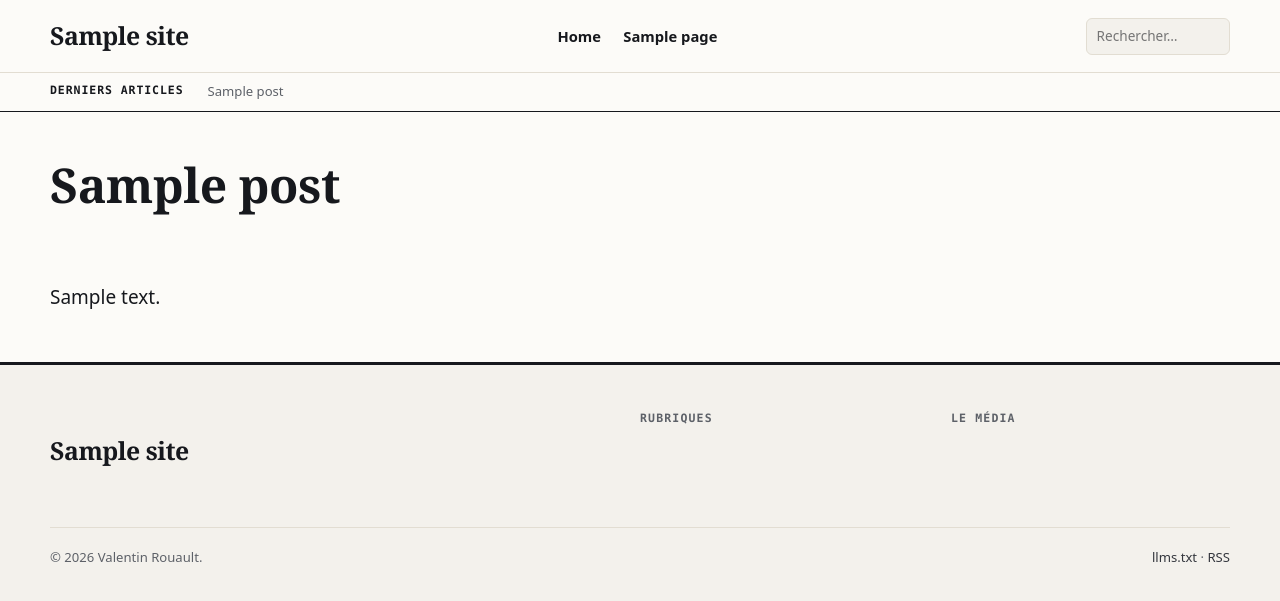
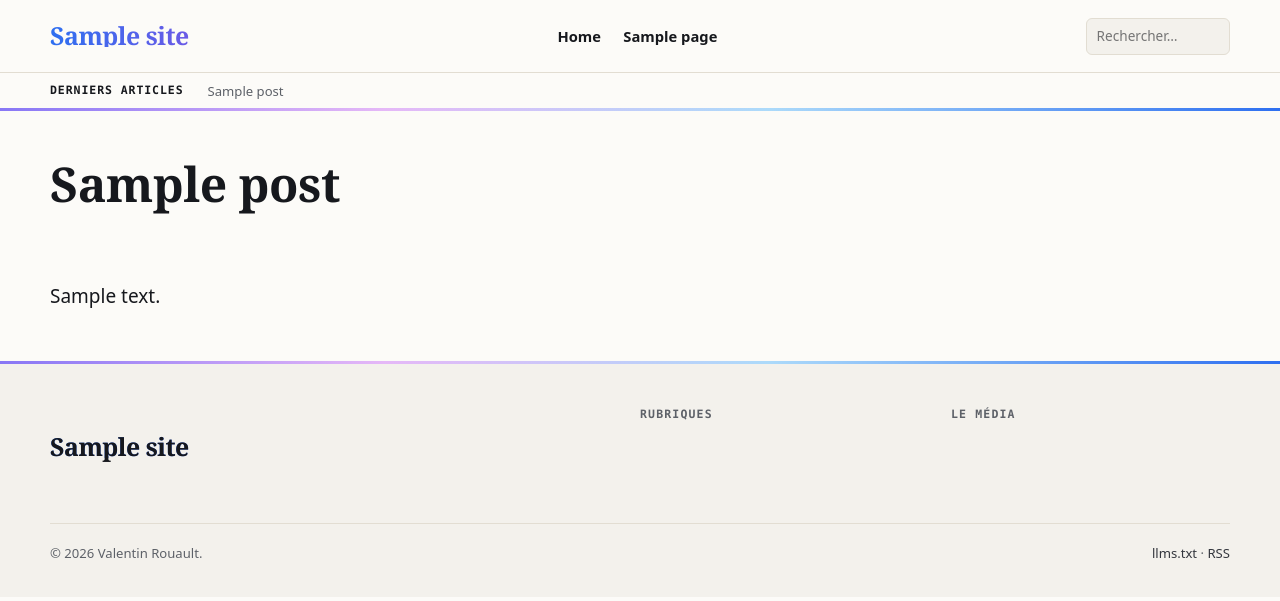
Before and after one commit to Lakunn/valentinrouault-media, a WordPress theme: template theme/vr-media/page.php in a window 1280 px wide. Shown: the top 601 px of the page. Run offline with PHP 8.4 and a stand-in for WordPress, Linux system fonts and the light colour scheme; the site name, menu and one post (Sample post) are stand-ins, and other content is empty.

Commit message:
Couleurs : dégradé growww (en-tête, bandeau, boutons, filets de titres, outils)
Co-Authored-By: Claude Opus 5.5 <noreply@anthropic.com>
Claude-Session: https://claude.ai/code/session_018ZQd7b9UArvTxKaKp5PCYz

```diff
--- a/theme/vr-media/style.css
+++ b/theme/vr-media/style.css
@@ -19,9 +19,9 @@ Text Domain: vr-media
   --ink-2: #33363d;
   --muted: #5d6168;
   --rule: #e2ddd2;
-  --accent: #c93a12;
+  --accent: #2f5fdc;
   --accent-ink: #ffffff;
-  --accent-soft: #fdeee7;
+  --accent-soft: #eef0ff;
   --serif: "Iowan Old Style", "Charter", "Bitstream Charter", "Sitka Text", Cambria, Georgia, serif;
   --sans: system-ui, -apple-system, "Segoe UI", Roboto, "Helvetica Neue", Arial, sans-serif;
   --mono: ui-monospace, "SFMono-Regular", Menlo, Consolas, "Liberation Mono", monospace;
@@ -126,7 +126,7 @@ hr { border: 0; border-top: 1px solid var(--rule); margin: 2.5rem 0; }
 @media (max-width: 760px) { .manifesto { grid-template-columns: 1fr; } }
 
 /* ---------- Newsletter ---------- */
-.newsletter { background: var(--accent-soft); color: var(--ink); border: 1px solid #f3cdbd; border-radius: var(--r); padding: 2rem; display: grid; grid-template-columns: 1.2fr 1fr; gap: 1.5rem; align-items: center; margin: 3rem 0; }
+.newsletter { background: var(--accent-soft); color: var(--ink); border: 1px solid #d9dcfb; border-radius: var(--r); padding: 2rem; display: grid; grid-template-columns: 1.2fr 1fr; gap: 1.5rem; align-items: center; margin: 3rem 0; }
 .newsletter h2 { color: var(--ink); font-size: 1.6rem; margin-bottom: .3rem; }
 .newsletter p { margin: 0; color: var(--ink-2); }
 .newsletter form { display: flex; gap: .5rem; flex-wrap: wrap; }
@@ -358,3 +358,41 @@ hr { border: 0; border-top: 1px solid var(--rule); margin: 2.5rem 0; }
 .vr-i-info { background: #e5effa; color: #1d4f86; } .vr-i-comp { background: #fff1d6; color: #7a5200; }
 .vr-i-achat { background: #e3f3e6; color: #1e6b2c; } .vr-i-local { background: #f3e5f5; color: #6a1b7a; }
 .vr-i-nav { background: #fdeee7; color: #9a2e0e; } .vr-i-mixte { background: var(--paper-2); color: var(--muted); }
+
+/* =========================================================================
+   Couleurs growww : dégradé violet → rose → ciel → bleu
+   ========================================================================= */
+:root {
+  --g-violet: #8877f5; --g-pink: #e5b8f7; --g-sky: #acdafa; --g-blue: #2e6ff0; --g-deep: #6a5ae6;
+  --grad: linear-gradient(90deg, #8877f5, #e5b8f7 30%, #acdafa 60%, #2e6ff0);
+  --grad-strong: linear-gradient(90deg, #2e6ff0, #6a5ae6);
+}
+.site-header { border-bottom: 0; position: relative; }
+.site-header::after { content: ""; position: absolute; left: 0; right: 0; bottom: 0; height: 3px; background: var(--grad); }
+.brand-name { background: var(--grad-strong); -webkit-background-clip: text; background-clip: text; color: transparent; }
+.brand:hover .brand-name { color: transparent; filter: brightness(1.1); }
+.btn { background: var(--grad-strong); box-shadow: 0 8px 24px -12px rgba(106,90,230,.7); }
+.btn:hover { filter: brightness(1.1); }
+.btn-ghost { background: transparent; box-shadow: none; }
+.kicker { color: var(--g-deep); }
+.read-progress { background: var(--grad); height: 4px; }
+
+/* Accueil : voile de couleur derrière le bandeau, texte inchangé (lisibilité) */
+.home-hero { background: linear-gradient(120deg, rgba(136,119,245,.20), rgba(229,184,247,.26) 32%, rgba(172,218,250,.32) 64%, rgba(46,111,240,.16)), var(--paper) !important; border-bottom: 0; }
+.home-hero .kicker, .hero-stats strong { background: var(--grad-strong); -webkit-background-clip: text; background-clip: text; color: transparent !important; }
+.hero-stats li { background: rgba(255,255,255,.75); backdrop-filter: blur(4px); border-color: rgba(106,90,230,.18) !important; }
+
+/* Titres de section et d'article : filet dégradé */
+.section-head h2::after, .prose h2::before { content: ""; display: block; width: 56px; height: 4px; border-radius: 4px; background: var(--grad); margin-top: .5rem; }
+.prose h2::before { margin: 0 0 .7rem; }
+.prose h2 { border-top: 0; padding-top: .4em; }
+.essentiel { border-left: 0; position: relative; padding-left: 1.8rem; }
+.essentiel::before { content: ""; position: absolute; left: 0; top: 0; bottom: 0; width: 5px; border-radius: var(--r) 0 0 var(--r); background: linear-gradient(180deg, #8877f5, #e5b8f7, #acdafa, #2e6ff0); }
+.essentiel h2 { color: var(--g-deep) !important; }
+.card-media.is-empty { background: linear-gradient(135deg, rgba(136,119,245,.35), rgba(229,184,247,.45) 40%, rgba(172,218,250,.5) 70%, rgba(46,111,240,.3)); }
+.card-media.is-empty span { color: #fff; opacity: .9; }
+.vr-tool { border-top: 0; position: relative; overflow: hidden; }
+.vr-tool::before { content: ""; position: absolute; left: 0; right: 0; top: 0; height: 4px; background: var(--grad); }
+.vr-bar b { background: var(--grad-strong); }
+.site-footer { border-top: 0; position: relative; }
+.site-footer::before { content: ""; position: absolute; left: 0; right: 0; top: 0; height: 3px; background: var(--grad); }
```
